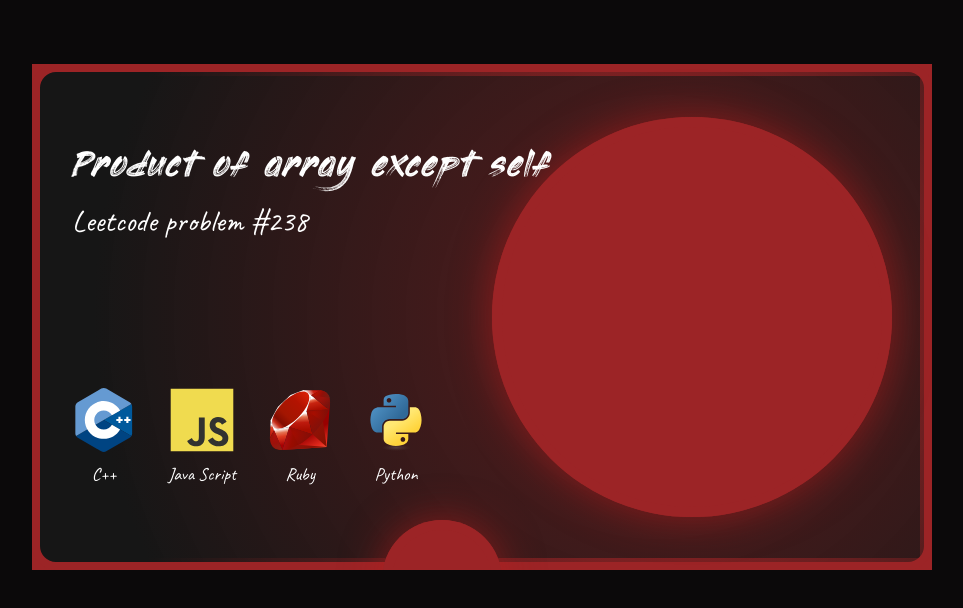
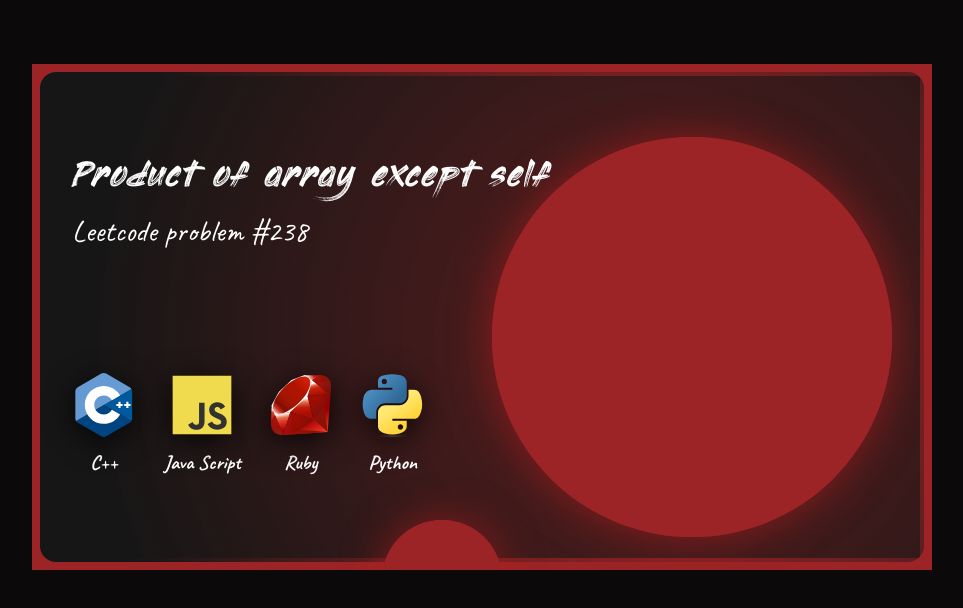
Before and after one commit to Mohaiminul69/thumbnail-generator, a React (Vite) app: page / in a window 1280 px wide. Shown: the top 608 px of the page, without its empty margins (158-1121 px from the left). Built offline with nearby package versions, Linux system fonts and the light colour scheme.

Commit message:
icons moved to seperate component.

```diff
--- /dev/null
+++ b/src/components/StackIcons.jsx
@@ -0,0 +1,28 @@
+import CppIcon from "./icons/CPPIcon";
+import JavaScriptIcon from "./icons/JavascriptIcon";
+import RubyIcon from "./icons/RubyIcon";
+import PythonIcon from "./icons/PythonIcon";
+
+const StackIcons = () => {
+  const icons = {
+    "C++": <CppIcon className="drop-shadow-[0_6px_15px_rgba(0,0,0,0.8)]" />,
+    "Java Script": (
+      <JavaScriptIcon className="p-0.5 drop-shadow-[0_6px_15px_rgba(0,0,0,0.8)]" />
+    ),
+    Ruby: <RubyIcon className="drop-shadow-[0_6px_15px_rgba(0,0,0,0.8)]" />,
+    Python: <PythonIcon className="drop-shadow-[0_6px_15px_rgba(0,0,0,0.8)]" />,
+  };
+
+  return (
+    <div className="flex items-end gap-7 text-white text-xl font-bold">
+      {Object.entries(icons).map(([name, icon], idx) => (
+        <div key={idx} className="flex flex-col items-center space-y-3">
+          <div className="flex size-16 items-center justify-center">{icon}</div>
+          <p>{name}</p>
+        </div>
+      ))}
+    </div>
+  );
+};
+
+export default StackIcons;
--- a/src/components/Thumbnail.jsx
+++ b/src/components/Thumbnail.jsx
@@ -1,8 +1,5 @@
 import { useState } from "react";
-import CppIcon from "./icons/cpp-icon";
-import JavaScriptIcon from "./icons/javascript-icon";
-import RubyIcon from "./icons/ruby-icon";
-import PythonIcon from "./icons/python-icon";
+import StackIcons from "./StackIcons";
 
 const Thumbnail = () => {
   const [texts, setTexts] = useState({
@@ -24,8 +21,8 @@ const Thumbnail = () => {
 
   return (
     <div className="bg-[#161616] relative aspect-video w-225 m-auto overflow-hidden shadow-[inset_0_0_0_12px_#9C2426]">
-      <div className="bg-[radial-gradient(circle_at_70%_50%,rgba(156,36,38,0.4)_20%,rgba(22,22,22,1)_85%)] border-8 border-[#9C2426] rounded-3xl p-8 flex justify-between items-center h-full">
-        <div className="h-[80%] flex flex-col justify-between space-y-3 text-white overflow-visible z-10 shrink w-1/2">
+      <div className="bg-[radial-gradient(circle_at_70%_55%,rgba(156,36,38,0.4)_20%,rgba(22,22,22,1)_85%)] border-8 border-[#9C2426] rounded-3xl p-8 flex justify-between items-center h-full">
+        <div className="h-[75%] flex flex-col justify-between space-y-3 text-white overflow-visible z-10 shrink w-1/2">
           <div className="space-y-4">
             <h1
               onClick={() => setEditTextType("title")}
@@ -46,33 +43,13 @@ const Thumbnail = () => {
                 onChange={updateText}
                 onKeyDown={handleKeyDown}
                 defaultValue={texts[editTextType]}
-                className="mt-3 w-full bg-[#0f0f0f] family-[sans-serif] text-white text-lg px-4 py-2 rounded-lg border border-[#9C2426] outline-none focus:ring-2 focus:ring-[#9C2426] placeholder-gray-400"
+                className="w-full bg-[#0f0f0f] text-white text-lg px-4 py-2 rounded-lg border border-[#9C2426] outline-none focus:ring-2 focus:ring-[#9C2426] placeholder-gray-400"
               />
             )}
           </div>
-          <div className="flex gap-8 text-white">
-            <div className="flex flex-col items-center">
-              <CppIcon className="size-16" />
-              <p className="mt-2 text-lg">C++</p>
-            </div>
-
-            <div className="flex flex-col items-center">
-              <JavaScriptIcon className="size-16" />
-              <p className="mt-2 text-lg">Java Script</p>
-            </div>
-
-            <div className="flex flex-col items-center">
-              <RubyIcon className="size-16" />
-              <p className="mt-2 text-lg">Ruby</p>
-            </div>
-
-            <div className="flex flex-col items-center">
-              <PythonIcon className="size-16" />
-              <p className="mt-2 text-lg">Python</p>
-            </div>
-          </div>
+          <StackIcons />
         </div>
-        <div className="bg-[#9C2426] size-100 rounded-full shrink-0 shadow-[inset_0_0_0_10px_#9C2426,0_0_40px_rgba(185,28,28,0.6)]" />
+        <div className="bg-[#9C2426] size-100 rounded-full shrink-0 shadow-[inset_0_0_0_10px_#9C2426,0_0_40px_rgba(185,28,28,0.6)] mt-10" />
         <div className="bg-[#9C2426] size-30 rounded-full absolute left-87.5 -bottom-17.5 shadow-[inset_0_0_0_10px_#9C2426,0_0_40px_rgba(185,28,28,0.6)]" />
       </div>
     </div>
--- a/src/components/icons/cpp-icon.jsx
+++ b/src/components/icons/CPPIcon.jsx
@@ -1,4 +1,4 @@
-const CppIcon = ({ className }) => {
+const CPPIcon = ({ className }) => {
   return (
     <svg className={className} viewBox="0 0 128 128">
       <path
@@ -21,4 +21,4 @@ const CppIcon = ({ className }) => {
   );
 };
 
-export default CppIcon;
+export default CPPIcon;
--- a/src/components/icons/javascript-icon.jsx
+++ b/src/components/icons/JavascriptIcon.jsx
@@ -1,4 +1,4 @@
-const JavaScriptIcon = ({ className }) => {
+const JavascriptIcon = ({ className }) => {
   return (
     <svg className={className} viewBox="0 0 128 128">
       <path fill="#F0DB4F" d="M1.408 1.408h125.184v125.185H1.408z"></path>
@@ -10,4 +10,4 @@ const JavaScriptIcon = ({ className }) => {
   );
 };
 
-export default JavaScriptIcon;
+export default JavascriptIcon;
--- a/src/components/icons/python-icon.jsx
+++ b/src/components/icons/PythonIcon.jsx
@@ -1,6 +1,6 @@
 const PythonIcon = ({ className }) => {
   return (
-    <svg className={className} viewBox="0 0 128 128">
+    <svg className={className} viewBox="10 10 110 110">
       <linearGradient
         id="python-original-a"
         gradientUnits="userSpaceOnUse"
```
Also changed, not shown: src/components/icons/RubyIcon.jsx (renamed from src/components/icons/ruby-icon.jsx).
